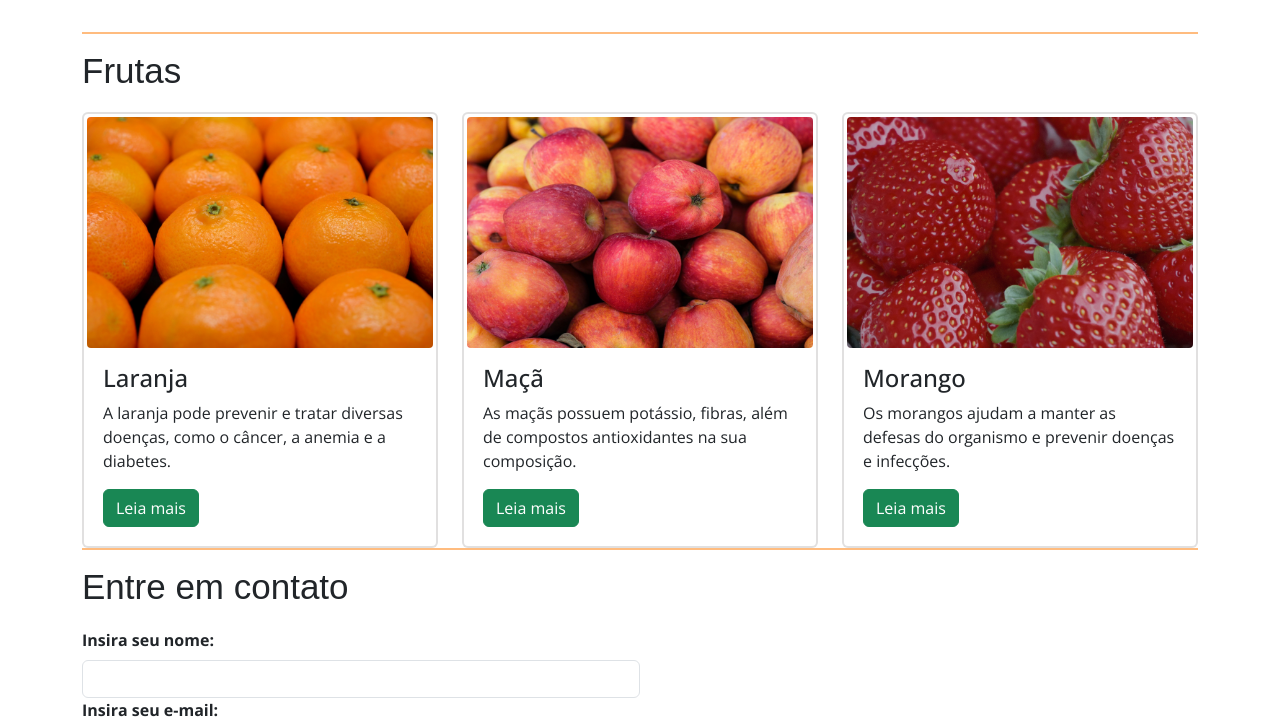
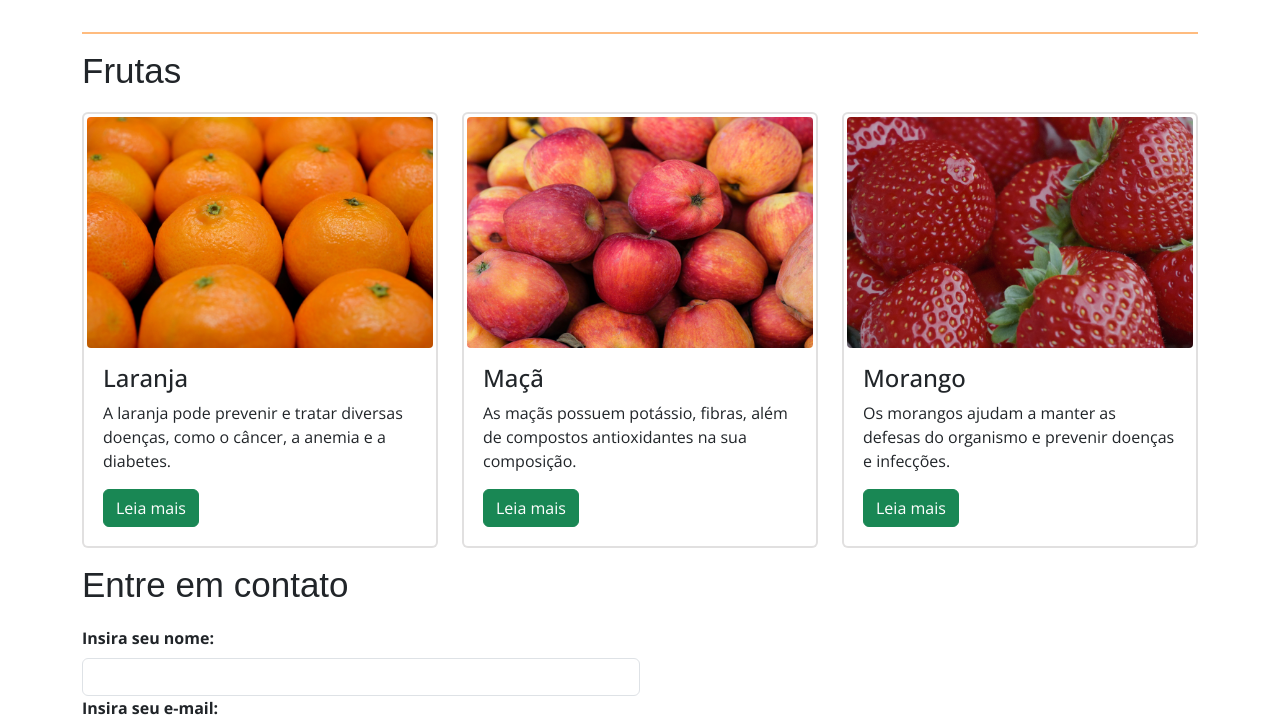
Before and after one commit to vgw22/Exercicios_EBAC, a plain HTML site: page index.html in a window 1280 px wide. Shown: the part 793-1518 px from the top of the page. Drawn offline with nearby package versions, Linux system fonts and the light colour scheme; a web font is replaced by a local one.

Commit message:
Update main.css

```diff
--- a/main.css
+++ b/main.css
@@ -51,7 +51,6 @@ section h2 {
 
 #fruits {
     margin-bottom: 16px;
-    border-bottom: 2px solid rgba(255, 123, 0, 0.5);
 }
 
 .card {
```
